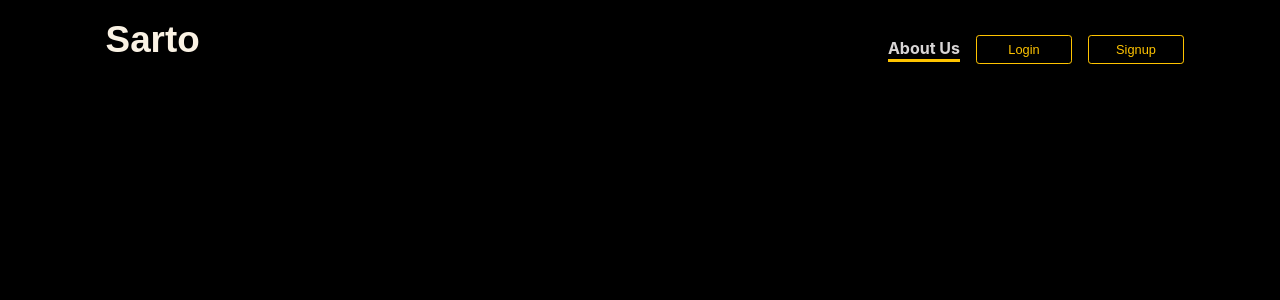
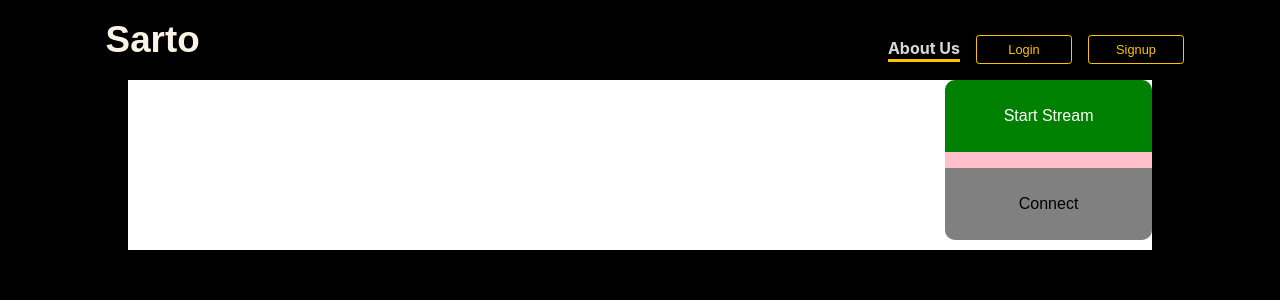
Before and after one commit to minospeed007/sarko_client, a React (Create React App) app: page /live in a window 1280 px wide. Shown: the top 300 px of the page. Built offline with nearby package versions, Linux system fonts and the light colour scheme; no server answers.

Commit message:
live stream

```diff
--- a/package.json
+++ b/package.json
@@ -6,12 +6,14 @@
     "@testing-library/jest-dom": "^5.17.0",
     "@testing-library/react": "^13.4.0",
     "@testing-library/user-event": "^13.5.0",
-    "axios": "^1.7.3",
+    "axios": "^1.7.9",
+    "joi": "^17.13.3",
     "react": "^18.3.1",
     "react-dom": "^18.3.1",
     "react-icons": "^5.2.1",
     "react-router-dom": "^6.26.0",
     "react-scripts": "5.0.1",
+    "socket.io-client": "^4.8.1",
     "web-vitals": "^2.1.4"
   },
   "scripts": {
--- a/src/App.js
+++ b/src/App.js
@@ -3,10 +3,14 @@ import { BrowserRouter as Router, Route, Routes } from 'react-router-dom';
 import Header from './header/header';
 import Home from './home/home';
 import Login from './login/login';
+import LiveStream from "./liveStream/liveStream";
+
 import './App.css';
 import Signup from './signup/signup';
 import CreateUser from './create/create';
 import About from './about/about';
+import WS from './websocket/websocket';
+
 
 function App() {
   return (
@@ -16,9 +20,12 @@ function App() {
         <Routes>
           <Route path="/" element={<Home />} />
           <Route path="/about" element={<About />} />
+          <Route path="/ws" element={<WS />} />
 
+
+          <Route path="/signup" element={<Signup />} />
           <Route path="/login" element={<Login />} />
-          <Route path="/signup" element={<Signup />} />
+          <Route path="/live" element={<LiveStream />} />
           <Route path="/create_user" element={<CreateUser />} />
 
 
--- a/src/create/create.jsx
+++ b/src/create/create.jsx
@@ -26,7 +26,7 @@ const CreateUser = () => {
     e.preventDefault();
     setErrorMessage('');
     try {
-      const response = await axios.post('http://localhost:5000/api/auth/sign_up', formData);
+      const response = await axios.post('https://styyze-server.onrender.com/api/sign_up', formData);
       navigate('/login');
 
       if (response.status !== 200) {
--- /dev/null
+++ b/src/liveStream/liveStream.css
@@ -0,0 +1,37 @@
+
+.live-div{
+    display: flex;
+    justify-content: center;
+    align-items: center;
+    width: 80%;
+    height: 60%;
+    background-color: white;
+}
+.btn-div{
+    display: flex;
+    justify-content: center;
+    align-items: center;
+    flex-direction: column;
+    background-color: pink;
+    gap: 1rem;
+    width: 20rem;
+    height: 10rem;
+}
+
+.live-btn{
+    width: 20rem;
+    height: 6rem;
+    border-radius: .5rem;
+    background-color: green;
+    color: white;
+    font-size: 1rem;
+}
+
+.live-btn2{
+    width: 20rem;
+    height: 6rem;
+    border-radius: .5rem;
+    background-color: grey;
+    font-size: 1rem;
+    color: black;
+}
--- /dev/null
+++ b/src/liveStream/liveStream.js
@@ -0,0 +1,72 @@
+// App.js
+import React, { useRef, useState } from 'react';
+import io from 'socket.io-client';
+import './liveStream.css'
+
+const socket = io('http://localhost:3000');
+
+const LiveStream = () => {
+    const localVideoRef = useRef(null);
+    const remoteVideoRef = useRef(null);
+    const [peerConnection] = useState(new RTCPeerConnection());
+
+    // Start the local video stream
+    const startStream = async () => {
+        const localStream = await navigator.mediaDevices.getUserMedia({ video: true, audio: true });
+        localVideoRef.current.srcObject = localStream;
+
+        localStream.getTracks().forEach(track => {
+            peerConnection.addTrack(track, localStream);
+        });
+
+        peerConnection.ontrack = (event) => {
+            remoteVideoRef.current.srcObject = event.streams[0];
+        };
+
+        peerConnection.onicecandidate = (event) => {
+            if (event.candidate) {
+                socket.emit('ice-candidate', event.candidate);
+            }
+        };
+    };
+
+    // Handle connection signals
+    socket.on('offer', async (offer) => {
+        await peerConnection.setRemoteDescription(new RTCSessionDescription(offer));
+        const answer = await peerConnection.createAnswer();
+        await peerConnection.setLocalDescription(answer);
+        socket.emit('answer', answer);
+    });
+
+    socket.on('answer', async (answer) => {
+        await peerConnection.setRemoteDescription(new RTCSessionDescription(answer));
+    });
+
+    socket.on('ice-candidate', async (candidate) => {
+        try {
+            await peerConnection.addIceCandidate(candidate);
+        } catch (error) {
+            console.error('Error adding ICE candidate:', error);
+        }
+    });
+
+    const createOffer = async () => {
+        const offer = await peerConnection.createOffer();
+        await peerConnection.setLocalDescription(offer);
+        socket.emit('offer', offer);
+    };
+
+    return (
+        <div className='live-div'>
+            <h1>WebRTC Live Streaming</h1>
+            <video ref={localVideoRef} autoPlay muted style={{ width: '400px' }} />
+            <video ref={remoteVideoRef} autoPlay style={{ width: '400px' }} />
+            <div className='btn-div'>
+            <button  className='live-btn' onClick={startStream}>Start Stream</button>
+            <button  className='live-btn2' onClick={createOffer}>Connect</button>
+            </div>
+        </div>
+    );
+};
+
+export default LiveStream;
--- a/src/login/login.jsx
+++ b/src/login/login.jsx
@@ -1,53 +1,83 @@
 import {useState} from 'react';
 import './login.css';
 import { Link } from 'react-router-dom';
+import axios from 'axios';
 
-const Login=()=>{
+const Login = () => {
+    const [username, setUsername] = useState('');
+    const [password, setPassword] = useState('');
+    const [login, setLogin] = useState();
 
-    return(<>
-    <div className='login-parent-div'>
+    const handleSubmit = async (e) => {
+        e.preventDefault();
+        try {
+            const response = await axios.post('https://styyze-server.onrender.com/api/userLogin',
+            { username, password });
+            console.log('Response:', response.data);
+            console.log('Button Clicked');
+
+        } catch (error) {
+            console.log('Error:', error);
+        }
+    };
 
 
+    return (
+        <>
+            <div className='login-parent-div'>
                 <div className='input-div'>
-
                     <div className='input-container'>
-            <div className='h2s-div'> <h1 className='logins-h2'>Sign in to Sarto</h1></div>
-
-
-              <div className='google-login-div'> Sign in with Google </div>
+                        <div className='h2s-div'>
+                            <h1 className='logins-h2'>Sign in to Sarto</h1>
+                        </div>
+                        <div className='google-login-div'>
+                            Sign in with Google
+                        </div>
                         <div className='hr-div'>
                             <hr className='hr-log'/>
-                  <span className='or-texts'>or
-
-                  </span>
+                            <span className='or-texts'>or</span>
                             <hr className='hr-log'/>
                         </div>
                         <div className='login-input-div'>
-              <input className='login-input' placeholder='Email or username'/>
-
+                            <input
+                                className='login-input'
+                                value={username}
+                                placeholder='Email or username'
+                                onChange={(e) => setUsername(e.target.value)}
+                            />
+                        </div>
+                        <div>
+                            <input
+                                className='login-input'
+                                value={password}
+                                placeholder='Password'
+                                onChange={(e) => setPassword(e.target.value)}
+                            />
                         </div>
                         <div className='next-btns-div'>
-              <button role="button"  type="button" className='loginbtns' > Next
+                            <button
+                                role="button"
+                                type="button"
+                                className='loginbtns'
+                                onClick={handleSubmit}
+                            >
+                                Login
                             </button>
                         </div>
                         <div className='reset-pwd-divs'>
                             <button className='reset-pwd-btns'>Forgot password</button>
-
                         </div>
                         <div className="signup-div">
                             <span className='signup-text'>Don't have an account?</span>
                             <Link to='/signup' className='signup-link'>
                                 <span className='signup'>Sign up</span>
                             </Link>
-
                         </div>
                     </div>
-
                 </div>
             </div>
-
-    </>)
-
-}
+        </>
+    );
+};
 
 export default Login;
```
Also changed, not shown: 1 other file (tests, documents, lock files or other folders). Lines whose indentation alone changed are shown as unchanged.
